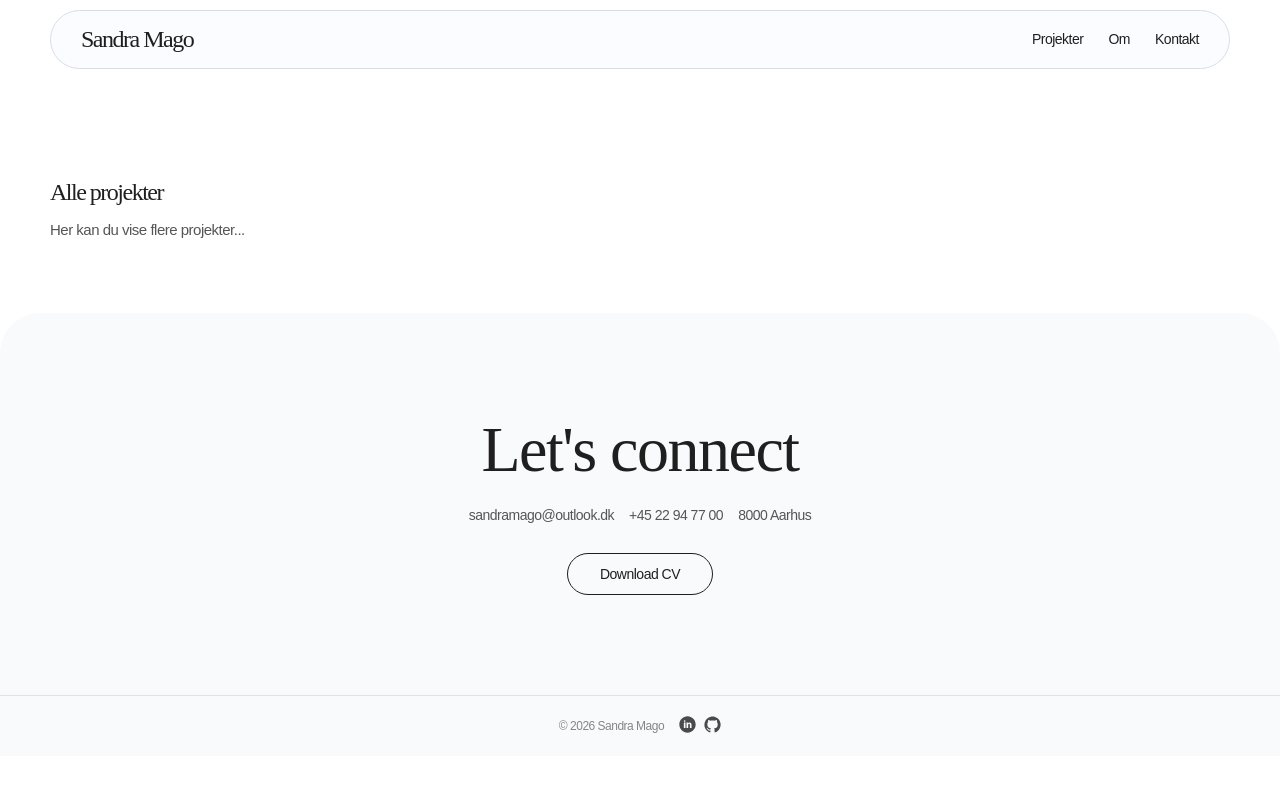
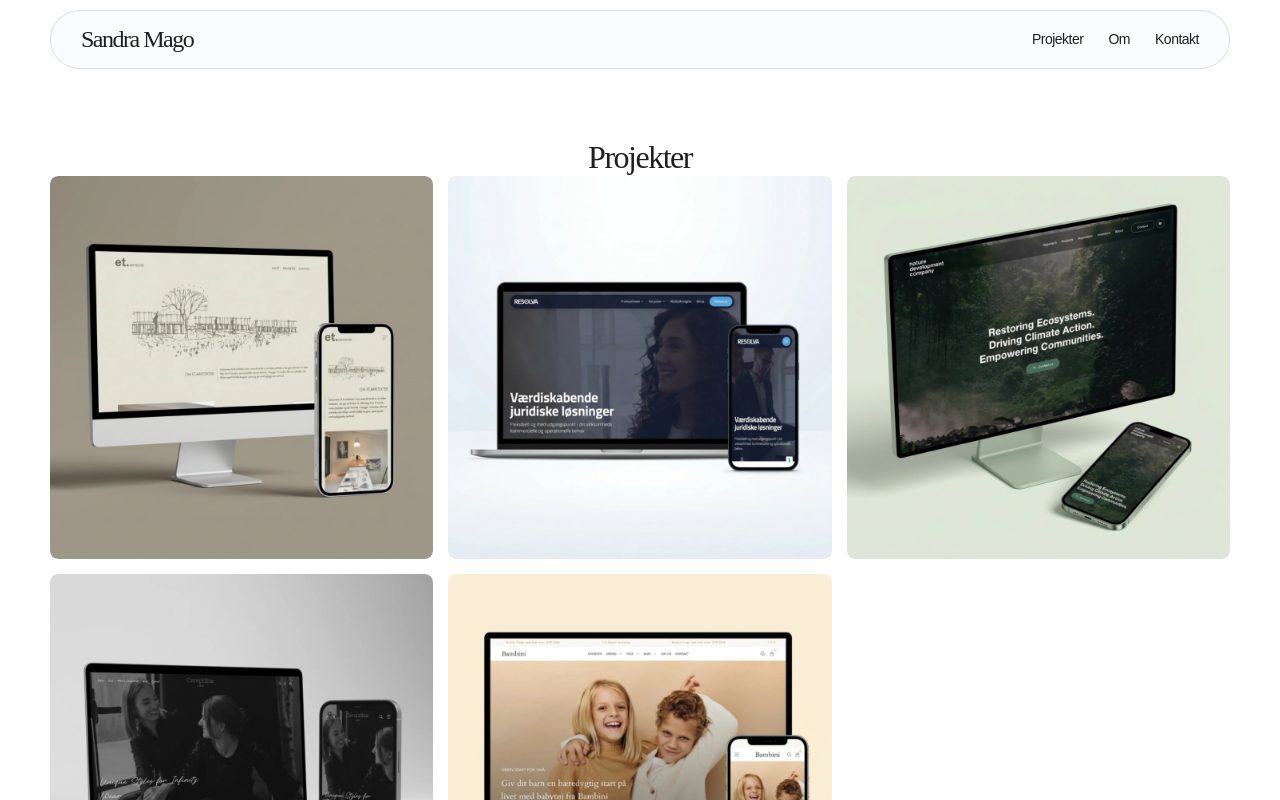
Before and after one commit to sandramago/portfolio, a React (Vite) app: page /projekter in a window 1280 px wide. Shown: the top 800 px of the page. Built offline with nearby package versions, Linux system fonts and the light colour scheme.

Commit message:
Projekter

```diff
--- a/src/App.css
+++ b/src/App.css
@@ -231,8 +231,20 @@ li > a:hover::after, li > a.active-nav::after {
 
 .project-grid {
   display: grid;
-  grid-template-columns: repeat(auto-fit, minmax(200px, 1fr));
   gap: 15px;
+  grid-template-columns: repeat(3, 1fr);
+}
+
+@media (max-width: 1024px) {
+  .project-grid {
+    grid-template-columns: repeat(2, 1fr);
+  }
+}
+
+@media (max-width: 767px) {
+  .project-grid {
+    grid-template-columns: 1fr;
+  }
 }
 
 .project-card {
--- a/src/Pages/ProjectsPage.jsx
+++ b/src/Pages/ProjectsPage.jsx
@@ -1,10 +1,62 @@
-import React from "react";
+import ETArkitekter from "../assets/et-arkitekter.webp";
+import Resolva from "../assets/resolva.webp";
+import NatureDevelopment from "../assets/naturedevelopment.webp";
+import Ceraphina from "../assets/ceraphina.webp";
+import Bambini from "../assets/bambini.webp";
 
-export default function ProjectsPage() {
+
+export default function ProjectsPage ({ setCursorText }) {
+  const projects = [
+    {
+      title: "ET Arkitekter",
+      image: ETArkitekter,
+      link: "https://et-arkitekter.dk/",
+    },
+    {
+      title: "Resolva",
+      image: Resolva,
+      link: "https://resolvalaw.com/",
+    },
+    {
+      title: "Nature Development",
+      image: NatureDevelopment,
+      link: "https://naturedevelopment.com/",
+    },
+    {
+      title: "Ceraphina",
+      image: Ceraphina,
+      link: "https://ceraphina.dk/",
+    },
+    {
+      title: "Bambini",
+      image: Bambini,
+      link: "https://bambini.dk/",
+    },
+  ];
+
   return (
-    <section className="projects-page">
-      <h1>Alle projekter</h1>
-      <p>Her kan du vise flere projekter...</p>
+    <section className="projects">
+        <h4>Projekter</h4>
+
+      <div className="project-grid">
+        {projects.map((project, index) => (
+          <a
+            key={index}
+            href={project.link}
+            target="_blank"
+            rel="noopener noreferrer"
+            className="project-card"
+            onMouseEnter={() => setCursorText("Udforsk")}
+            onMouseLeave={() => setCursorText("")}
+          >
+            <img
+              src={project.image}
+              alt={project.title}
+              className="project-img"
+            />
+          </a>
+        ))}
+      </div>
     </section>
   );
 }
--- a/src/components/Projects.jsx
+++ b/src/components/Projects.jsx
@@ -1,6 +1,7 @@
 import ETArkitekter from "../assets/et-arkitekter.webp";
 import Resolva from "../assets/resolva.webp";
 import NatureDevelopment from "../assets/naturedevelopment.webp";
+import Ceraphina from "../assets/ceraphina.webp";
 import { Link } from "react-router-dom";
 
 export default function Projects({ setCursorText }) {
```
Also changed, not shown: src/assets/bambini.webp (added), src/assets/ceraphina.webp (added).
